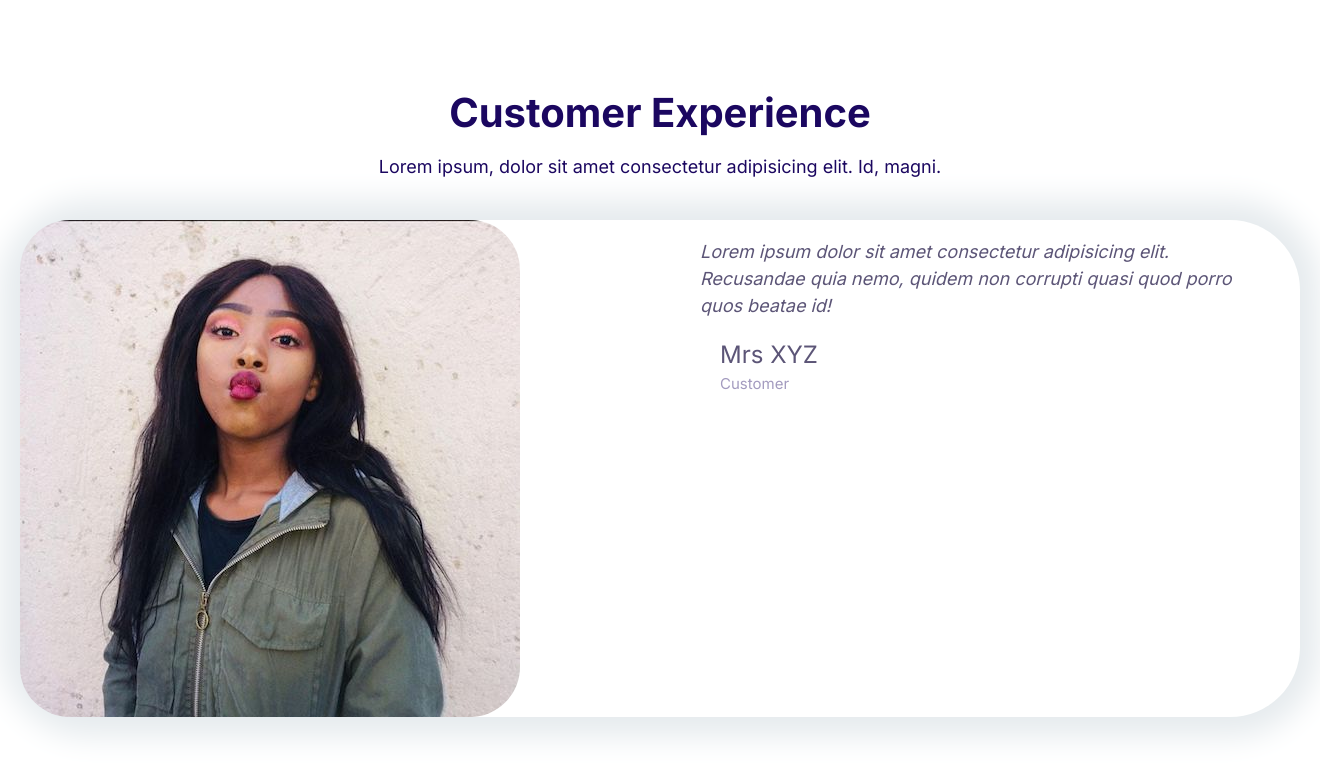
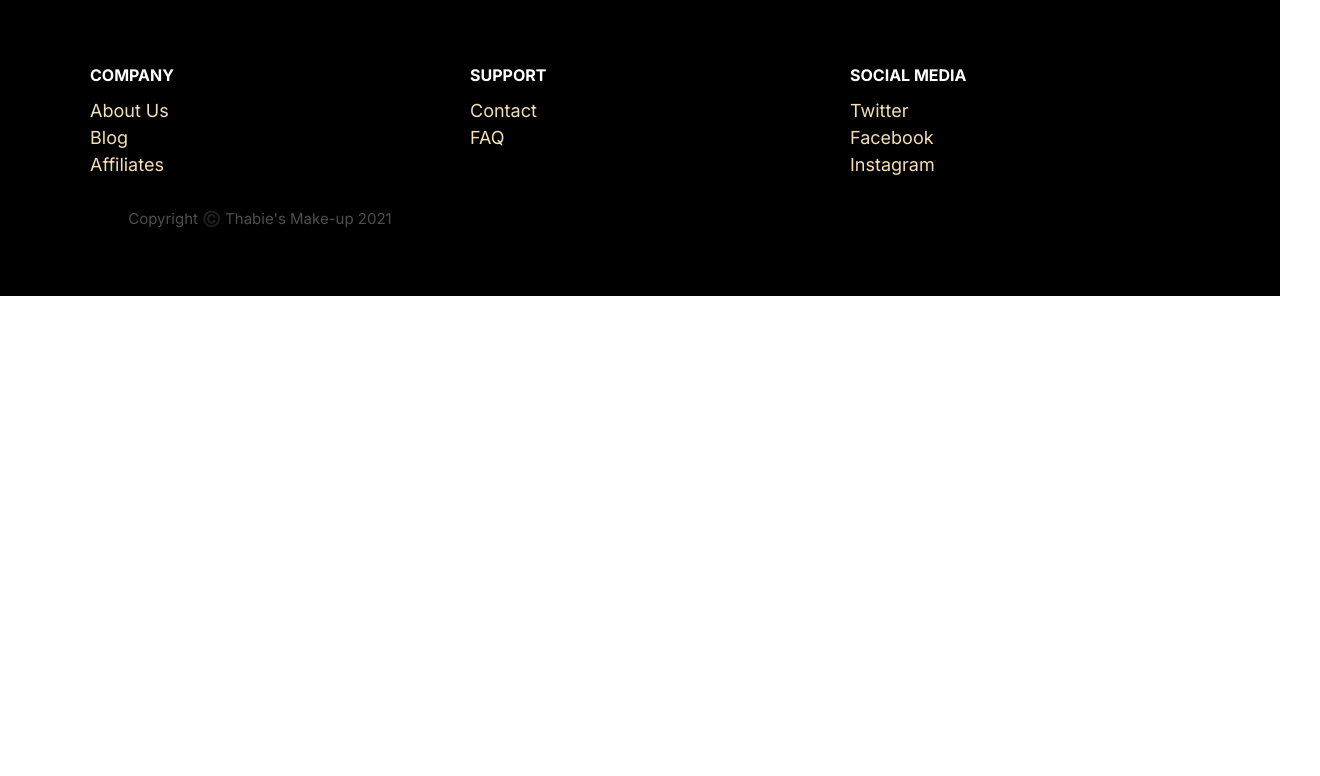
Before and after one commit to Tebogo-star/Cosmetics, a plain HTML site: page index.html in a window 1280 px wide. Shown: the whole page, 1320 px wide, since content can reach past the window. Drawn offline with Linux system fonts and the light colour scheme.

Commit message:
Creating a footer

```diff
--- a/css/styles.css
+++ b/css/styles.css
@@ -225,3 +225,75 @@ blockquote {
     font-size: 2.4rem;
   }
 }
+/* Footer */
+footer {
+  display: block;
+}
+.footer {
+  background: black;
+  padding-top: 10rem;
+}
+.block--dark {
+  color: #7b858b;
+  background: #000;
+  padding-top: 3rem;
+}
+.containers {
+  max-width: 1140px;
+  margin: 0 auto;
+}
+.footer__section {
+  padding: 2rem;
+  border-bottom: 1px solid #393939;
+}
+.block--dark h1,
+.block--dark h2,
+.block--dark h3 {
+  color: #fff;
+}
+.footer__heading {
+  text-transform: uppercase;
+  font-weight: 600;
+  font-size: 2.5rem;
+  line-height: 1.5;
+}
+.footer__section .list {
+  margin: 0;
+}
+.list {
+  list-style: none;
+  padding-left: 0;
+}
+.footer__brand {
+  margin-top: 2rem;
+  text-align: center;
+}
+.footer__copyright {
+  font-size: 2.1rem;
+  color: #fff;
+  opacity: 0.3;
+}
+a {
+  color: wheat;
+  text-decoration: none;
+}
+a:hover {
+  color: grey;
+}
+@media screen and (min-width: 768px) {
+  .footer__section {
+    grid-template-columns: repeat(auto-fit, minmax(10rem, 1fr));
+  }
+  .footer__brand {
+    margin-top: 1rem;
+  }
+  .footer__copyright {
+    font-size: 1.5rem;
+  }
+  .footer__section {
+    border: 0;
+  }
+  .footer__heading {
+    font-size: 1.6rem;
+  }
+}
--- a/index.html
+++ b/index.html
@@ -14,36 +14,47 @@
     <link rel="stylesheet" href="css/styles.css" />
     <title>Document</title>
   </head>
-  <body>
-    <section class="block">
-      <header class="block__header">
-        <h2>Customer Experience</h2>
-        <p>
-          Lorem ipsum, dolor sit amet consectetur adipisicing elit. Id, magni.
-        </p>
-      </header>
-      <div class="container-2">
-        <div class="card__testimonial">
-          <div class="grid grid--1x2">
-            <div class="testimonial__image">
-              <img src="images/customer1x.jpg" alt="" />
-            </div>
-            <blockquote class="quote">
-              <p class="quote__text">
-                Lorem ipsum dolor sit amet consectetur adipisicing elit.
-                Recusandae quia nemo, quidem non corrupti quasi quod porro quos
-                beatae id!
-              </p>
-              <footer>
-                <div class="media__body">
-                  <h3 class="media__title quote__author">Mrs XYZ</h3>
-                  <p class="quote__organisation">Customer</p>
-                </div>
-              </footer>
-            </blockquote>
-          </div>
+     <footer class="block block--dark footer">
+      <div class="containers footer__sections grid grid--1x3">
+       <section class="collapsible collapsible--expanded footer__section">
+        <div class="collapsible__header">
+         <h2 class="collapsible__heading footer__heading">COMPANY</h2>
         </div>
+        <div class="collapsible__content">
+         <ul class="list">
+          <li><a href="#">About Us</a></li>
+          <li><a href="#">Blog</a></li>
+          <li><a href="#">Affiliates</a></li>
+         </ul>
+        </div>
+       </section>
+       <section class="collapsible collapsible--expanded footer__section">
+        <div class="collapsible__header">
+         <h2 class="collapsible__heading footer__heading">SUPPORT</h2>
+        </div>
+        <div class="collapsible__content">
+         <ul class="list">
+          <li><a href="#">Contact</a></li>
+          <li><a href="#">FAQ</a></li>
+         </ul>
+        </div>
+       </section>
+       <section class="collapsible collapsible--expanded footer__section">
+        <div class="collapsible__header">
+         <h2 class="collapsible__heading footer__heading">SOCIAL MEDIA</h2>
+        </div>
+        <div class="collapsible__content">
+         <ul class="list">
+          <li><a href="#">Twitter</a></li>
+          <li><a href="#">Facebook</a></li>
+          <li><a href="#">Instagram</a></li>
+         </ul>
+        </div>
+       </section>
+       <div class="footer__brand">
+        <p class="footer__copyright">Copyright ©️ Thabie's Make-up 2021 </p>
+       </div>
       </div>
-    </section>
+     </footer>
   </body>
 </html>
```
Also changed, not shown: components/footer.html (added, +42 -0 lines).
